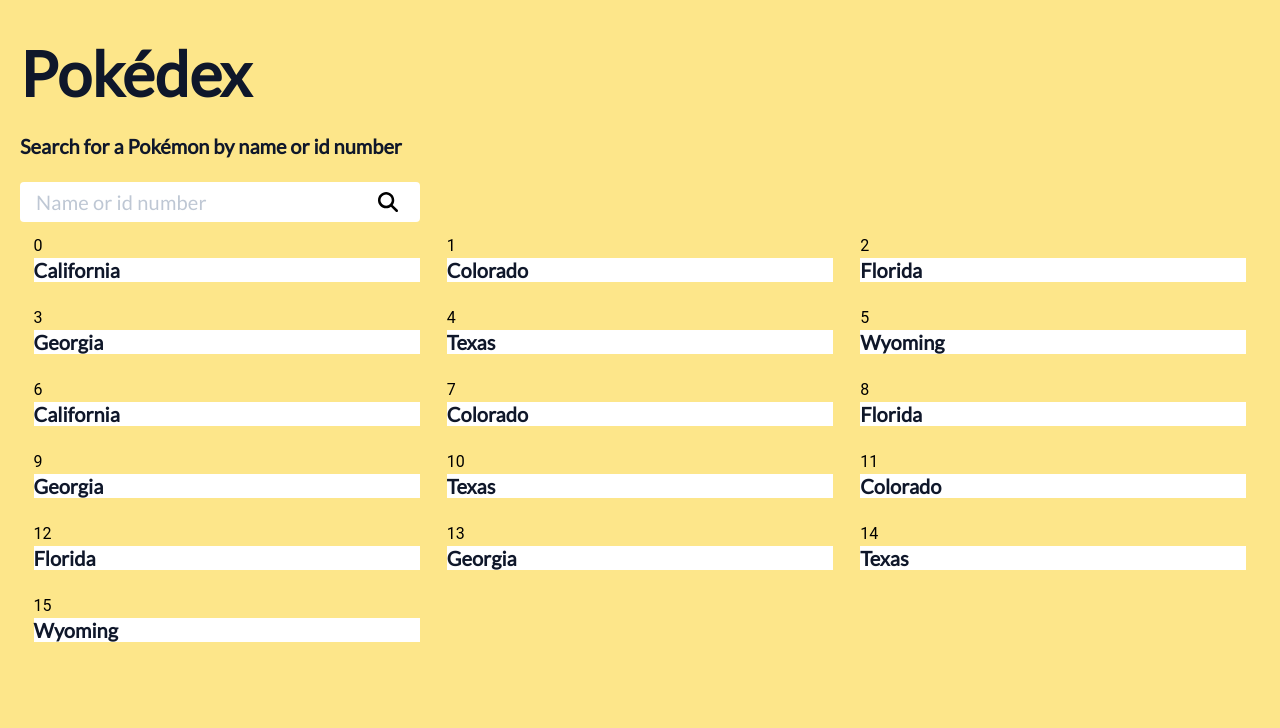
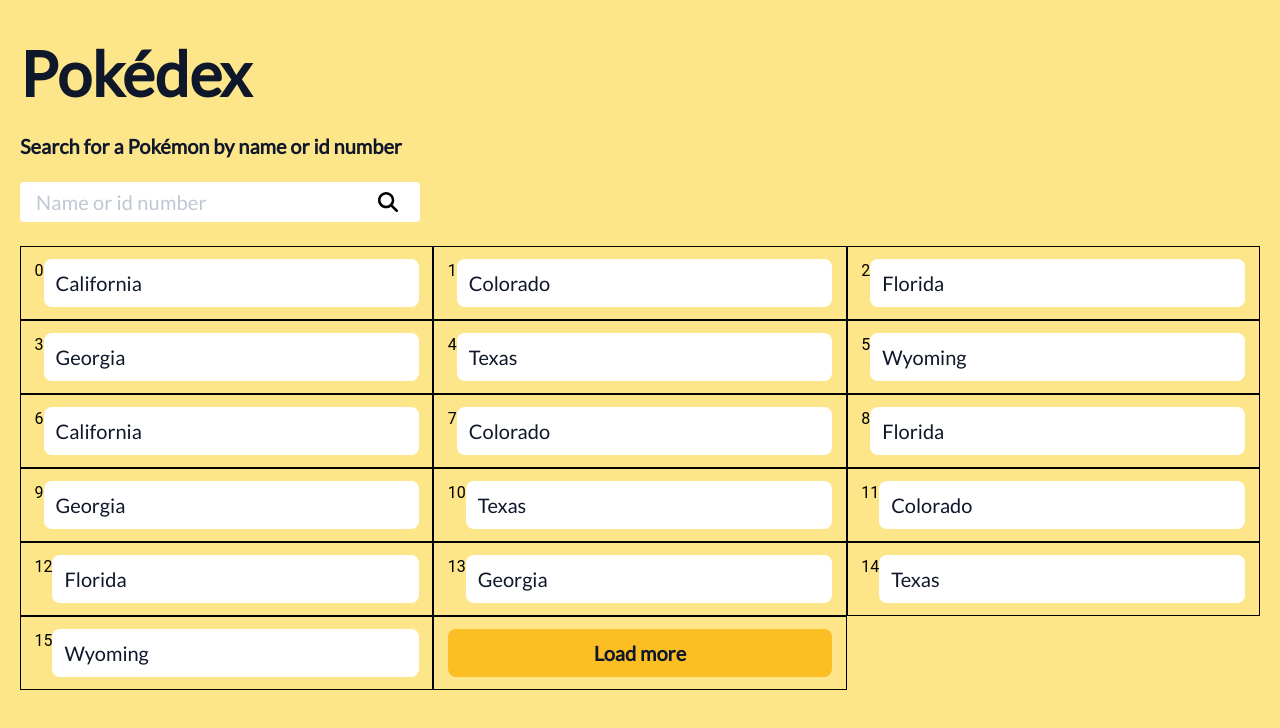
Before and after one commit to danasomethin/pokedex, a Nuxt app: page / in a window 1280 px wide. Shown: the top 728 px of the page. Built offline with nearby package versions, Linux system fonts and the light colour scheme.

Commit message:
Added load more button to have hover function and fixed main.scss h5 font weight

```diff
--- a/assets/main.scss
+++ b/assets/main.scss
@@ -21,8 +21,8 @@
   --card-background-color: #{$cardBackground};
   --text-color: #{$text};
   --subText-color: #{$subText};
-  --button-primary-color: #{btnPrimary};
-  --button-primary-hover-color: #{btnPrimaryHover};
+  --button-primary-color: #{$btnPrimary};
+  --button-primary-hover-color: #{$btnPrimaryHover};
   --heart-filled-color: #{$heartFilled};
   --heart-empty-color: #{$heartEmpty};
 }
@@ -64,6 +64,7 @@
   font-family: "Lato", "Arial";
   font-size: 20px;
   font-style: normal;
+  font-weight: normal;
   line-height: normal;
   margin: 0;
   color: $text;
--- a/components/MainPage/GridCards.vue
+++ b/components/MainPage/GridCards.vue
@@ -17,6 +17,8 @@
 <style scoped lang="scss">
 .container {
   width: 100%;
+  padding: 12px;
   background-color: var(--card-background-color);
+  border-radius: 8px;
 }
 </style>
--- /dev/null
+++ b/components/MainPage/LoadMoreGridCards.vue
@@ -0,0 +1,25 @@
+<template>
+  <div class="container">
+    <h5 class="bold container__text">Load more</h5>
+  </div>
+</template>
+
+<script setup lang="ts"></script>
+
+<style scoped lang="scss">
+.container {
+  width: 100%;
+  background-color: var(--button-primary-color);
+  border-radius: 8px;
+  padding: 12px;
+
+  &__text {
+    text-align: center;
+  }
+}
+
+.container:hover {
+  background-color: var(--button-primary-hover-color);
+  cursor: pointer;
+}
+</style>
--- a/pages/index.vue
+++ b/pages/index.vue
@@ -1,6 +1,6 @@
 <template>
   <span class="title">Pokédex</span>
-  <h5 class="bold subtitle">Search for a Pokémon by name or id number</h5>
+  <h5 class="bold">Search for a Pokémon by name or id number</h5>
   <v-autocomplete
     label="Name or id number"
     :items="items"
@@ -20,11 +20,12 @@
     </template>
   </v-autocomplete>
 
+  <!-- Populate all Pokemon in cards -->
   <v-row no-gutters>
     <v-col
       v-for="(value, i) in items"
       :key="i"
-      class="card-desktop"
+      class="card"
       cols="12"
       xxl="2"
       xl="2"
@@ -34,6 +35,11 @@
     >
       {{ i }}
       <MainPageGridCards :name="value" />
+    </v-col>
+
+    <!-- Load More button -->
+    <v-col class="card" cols="12" xxl="2" xl="2" lg="4" md="6" sm="6">
+      <MainPageLoadMoreGridCards />
     </v-col>
   </v-row>
 </template>
@@ -63,13 +69,10 @@
 </script>
 
 <style scoped lang="scss">
-.subtitle {
-  margin-bottom: 24px;
-}
-
 .searchbar {
   max-width: 30%;
   min-width: 400px;
+  margin-block: 24px;
 
   &__svg {
     width: 50%;
@@ -77,9 +80,11 @@
   }
 }
 
-.card-desktop {
+.card {
   padding: 12px 13.5px !important;
   width: 100%;
+  display: flex;
+  border: 1px solid black;
 }
 
 @media (max-width: 600px) {
```
